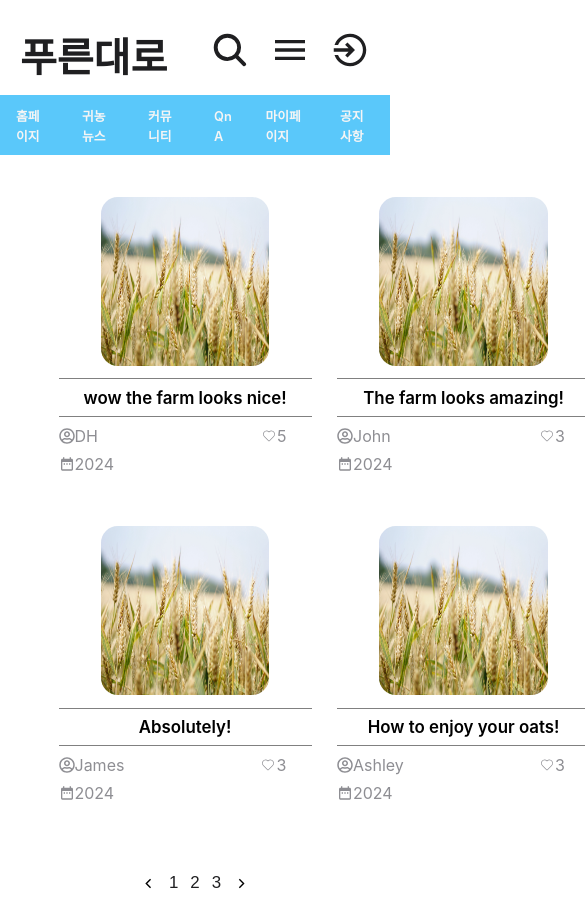
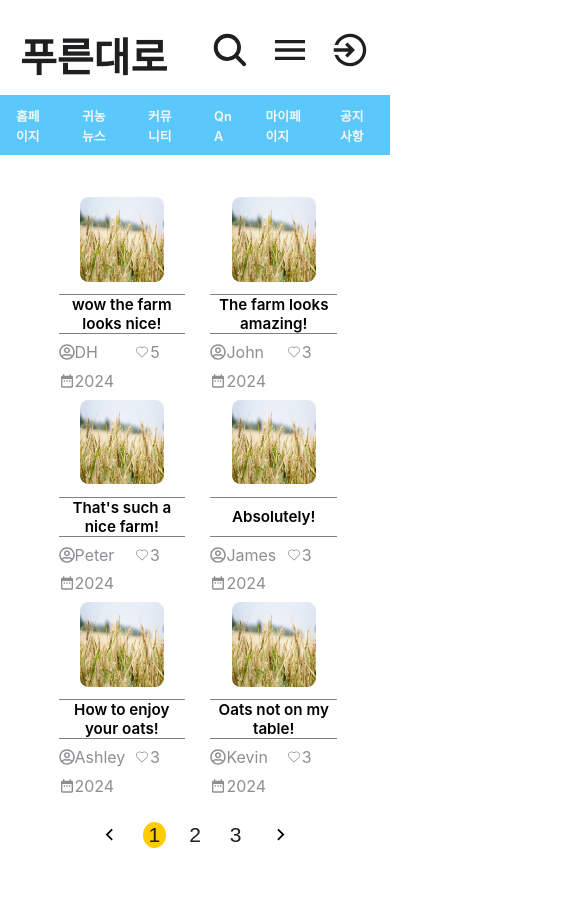
Before and after one commit to dancingKimDH/Toy_Harvest, a React (Create React App) app: page /news in a window 390 px wide. Shown: the top 920 px of the page, 585 px wide, since content can reach past the window. After the commit the page ends 890 px from the top, so only its background shows below. Built offline with nearby package versions, Linux system fonts and the light colour scheme; no server answers.

Commit message:
newsbox update

```diff
--- a/src/components/PostBox/NewsBox.tsx
+++ b/src/components/PostBox/NewsBox.tsx
@@ -32,7 +32,16 @@ const posts = [
     { name: "Kevin", createdAt: "2024", likes: 4, title: "I love oats!" }
 ]
 
-export default function PostBox() {
+export interface PostProps {
+    id?: string;
+    title: string;
+    email: string;
+    content: string;
+    createdAt: string;
+    uid: string;
+}
+
+export default function NewsBox() {
 
     const [limit, setLimit] = useState<number>(6);
     const [page, setPage] = useState<number>(1);
@@ -43,9 +52,11 @@ export default function PostBox() {
 
     const numArray = new Array(numPages).fill(0);
 
+
+
     return (
         <>
-            <div>
+            <div className="news__container">
                 <div className="newsPost">
                     {posts.slice(offset, offset + limit).map((post, index) => (
                         <div className="post__box" key={index}>
--- a/src/index.scss
+++ b/src/index.scss
@@ -400,11 +400,23 @@ $primaryYello: #FFCC00;
   color: white;
 }
 
-// newsPost
+// newsBox
+
+.news__container {
+  width: 100%;
+  height: 100%;
+  margin: 5vh auto;
+}
+
+.numBtnClicked {
+  background-color: #FFCC00 !important;
+  border-radius: 50%;
+}
 
 .pagination__btns {
   align-items: center;
   margin-bottom: 3vh;
+  gap: 2vh;
   display: flex;
   justify-content: center;
   button {
@@ -413,7 +425,7 @@ $primaryYello: #FFCC00;
     border: none;
     outline: none;
     background-color: transparent;
-    font-size: 2vh;
+    font-size: 2.5vh;
     display: flex;
   }
 }
@@ -429,6 +441,10 @@ $primaryYello: #FFCC00;
   padding-left: 1vh;
   padding-right: 1vh;
 
+  @media(max-width:768px){
+    grid-template-columns: repeat(2, 1fr);
+  }
+
 }
 
 .post__box {
@@ -437,6 +453,12 @@ $primaryYello: #FFCC00;
   text-align: center;
   margin: 0 auto;
   padding-bottom: 6vh;
+
+  @media(max-width:768px){
+    width: 15vh;
+    height: 15vh;
+  }
+
   &-postImage{
     img{
       border-radius: 10%;
@@ -454,10 +476,21 @@ $primaryYello: #FFCC00;
       width: 20vh;
       height: 20vh;
       z-index: 999;
+
+      @media(max-width:768px){
+        width: 10vh;
+        height: 10vh;
+      }
+
       &:hover {
         width: 25vh;
         height: 25vh;
         transition: all 0.5s ease-in-out;
+
+        @media(max-width:768px){
+          width: 15vh;
+          height: 15vh;
+        }
       }
     }
   }
@@ -471,7 +504,8 @@ $primaryYello: #FFCC00;
     padding-top: 1vh;
 
     &-title {
-      font-size: 2vh;
+      font-size: 1.8vh;
+      height: 2.5vh;
       text-align: center;
       font-weight: 600;
       display: flex;
```
